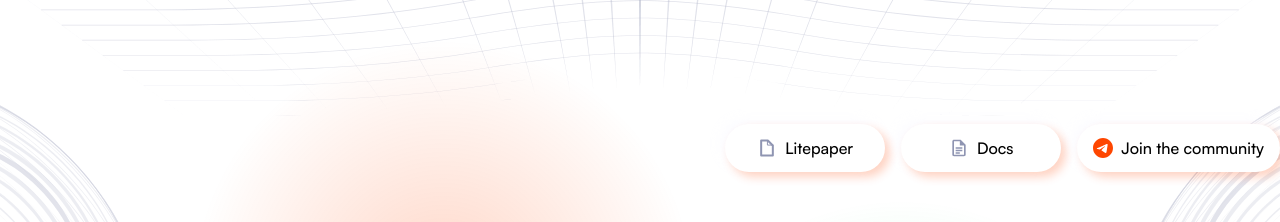
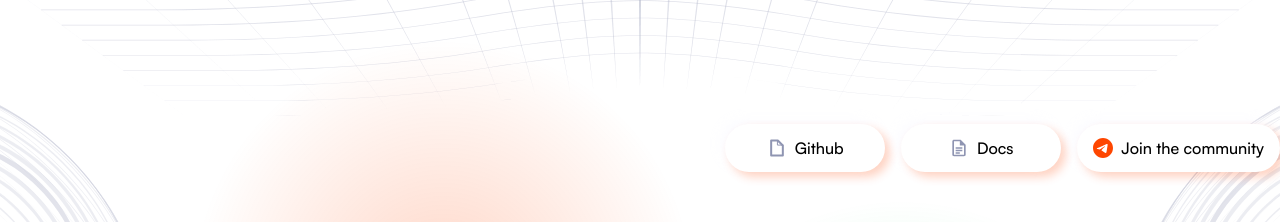
Before and after one commit to ensemble-codes/agent-hub-dapp, a Next.js app: page / in a window 1280 px wide. Shown: the top 222 px of the page. Built offline with nearby package versions, Linux system fonts and the light colour scheme; a web font is replaced by a local one.

Commit message:
Landing fixes

```diff
--- a/package.json
+++ b/package.json
@@ -10,6 +10,7 @@
   },
   "dependencies": {
     "@tailwindcss/line-clamp": "^0.4.4",
+    "@vercel/analytics": "^1.4.1",
     "next": "15.1.3",
     "react": "^19.0.0",
     "react-dom": "^19.0.0"
--- a/src/app/layout.tsx
+++ b/src/app/layout.tsx
@@ -2,6 +2,7 @@ import type { Metadata } from "next";
 import { Geist, Geist_Mono } from "next/font/google";
 import "./globals.css";
 import { AppBg, Footer } from "@/app/components";
+import { Analytics } from '@vercel/analytics/next';
 
 const geistSans = Geist({
   variable: "--font-geist-sans",
@@ -45,6 +46,7 @@ export default function RootLayout({
         <main className="pt-[124px] pb-[68px] container mx-auto flex-1 max-md:px-[20px]">
           <AppBg />
           {children}
+          <Analytics />
         </main>
         <Footer />
       </body>
--- a/src/app/page.tsx
+++ b/src/app/page.tsx
@@ -3,18 +3,22 @@ export default function Home() {
     <>
       <div className="flex flex-col w-full items-start gap-32">
         <div className="top-buttons-container max-md:flex-col w-full flex justify-end items-center gap-4">
+          <a href="https://github.com/ensemble-codes/ensemble-framework" target="_blank" rel="noopener noreferrer">
             <button className="min-w-40 flex items-center justify-center rounded-[50px] py-[12px] px-[16px] bg-white shadow-[5px_5px_10px_0px_#FE46003D,-5px_-5px_10px_0px_#FAFBFFAD] gap-2">
               <img src="/assets/doc-1-icon.svg" alt="telegram" />
               <span className="text-[16px] font-[500] leading-[24px]">
-              Litepaper
+                Github
               </span>
             </button>
+          </a>
+          <a href="https://www.npmjs.com/package/@ensemble-ai/sdk" target="_blank" rel="noopener noreferrer">
             <button className="min-w-40 flex items-center justify-center rounded-[50px] py-[12px] px-[16px] bg-white shadow-[5px_5px_10px_0px_#FE46003D,-5px_-5px_10px_0px_#FAFBFFAD] gap-2">
               <img src="/assets/doc-2-icon.svg" alt="telegram" />
               <span className="text-[16px] font-[500] leading-[24px]">
                 Docs
               </span>
             </button>
+          </a>
           <button className="min-w-40 flex items-center justify-center rounded-[50px] py-[12px] px-[16px] bg-white shadow-[5px_5px_10px_0px_#FE46003D,-5px_-5px_10px_0px_#FAFBFFAD] gap-2">
             <img src="/assets/telegram-icon.svg" alt="telegram" />
             <span className="text-[16px] font-[500] leading-[24px]">
@@ -45,7 +49,7 @@ export default function Home() {
 
           <div className="max-md:flex-col flex items-center justify-center w-full max-md:gap-4 gap-8">
             <a
-              href="https://t.me/+3AsQlbcpR-NkNGVk"
+              href="https://88phxim41aw.typeform.com/to/A3PAlFKy"
               target="_blank"
               rel="noopener noreferrer"
             >
```
Also changed, not shown: public/assets/github.svg (added), 1 other file (tests, documents, lock files or other folders). Lines whose indentation alone changed are shown as unchanged.
